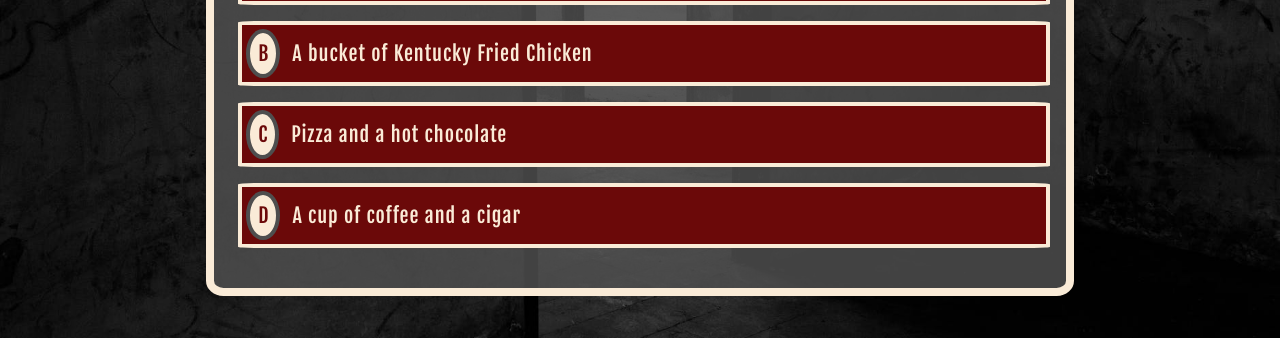
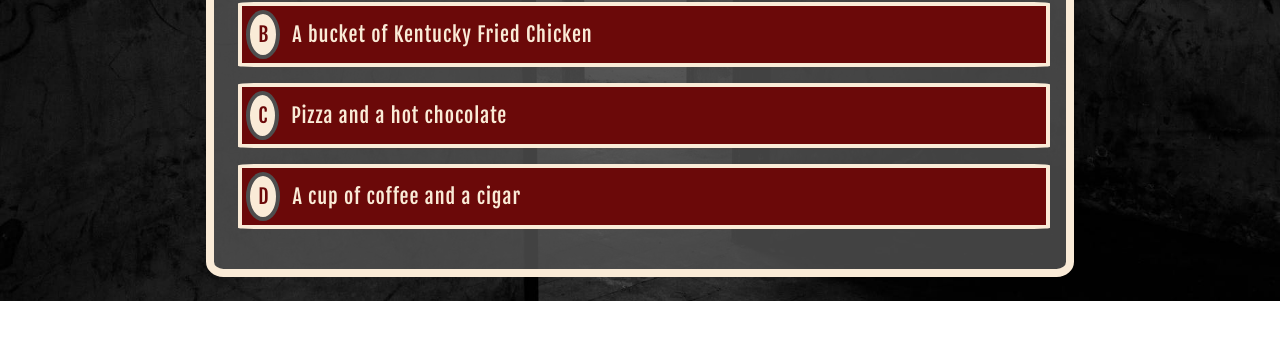
Before and after one commit to YasmineBB/The-True-Crime-Quiz, a plain HTML site: page quiz.html in a window 1280 px wide. Shown: the part 510-848 px from the top of the page. After the commit the page ends 811 px from the top, so only its background shows below. Drawn offline with nearby package versions, Linux system fonts and the light colour scheme; some packages are replaced by stand-ins of ours; a script that the page names is missing.

Commit message:
Remove height property from container

```diff
--- a/assets/css/style.css
+++ b/assets/css/style.css
@@ -24,6 +24,16 @@ h2 {
 }
 
 #container {
+    /*height: 100vh;*/
+    display: flex;
+    justify-content: center;
+    align-items: center;
+    max-width: 90%;
+    max-height: 90%;
+    margin: 1.5rem auto;
+}
+
+.home-container {
     height: 100vh;
     display: flex;
     justify-content: center;
@@ -113,7 +123,7 @@ h2 {
 .modal {
     background-color: rgb(78, 78, 78);
     width: 90vw;
-    height: 55vh;
+    /*height: 55vh;*/
     max-width: 90%;
     padding: 2rem;
     border: 0.25rem solid rgb(107, 9, 9);
```
Also changed, not shown: index.html (+1 -1 lines).
